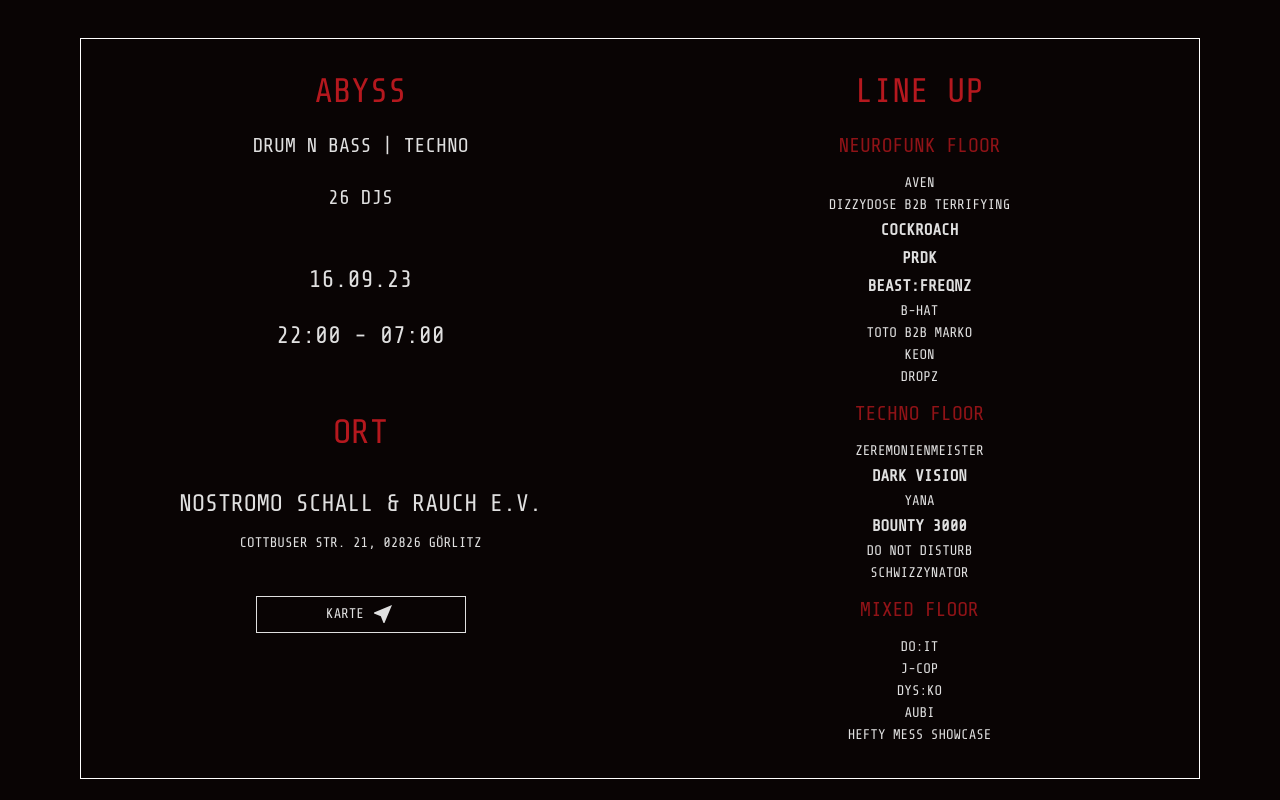
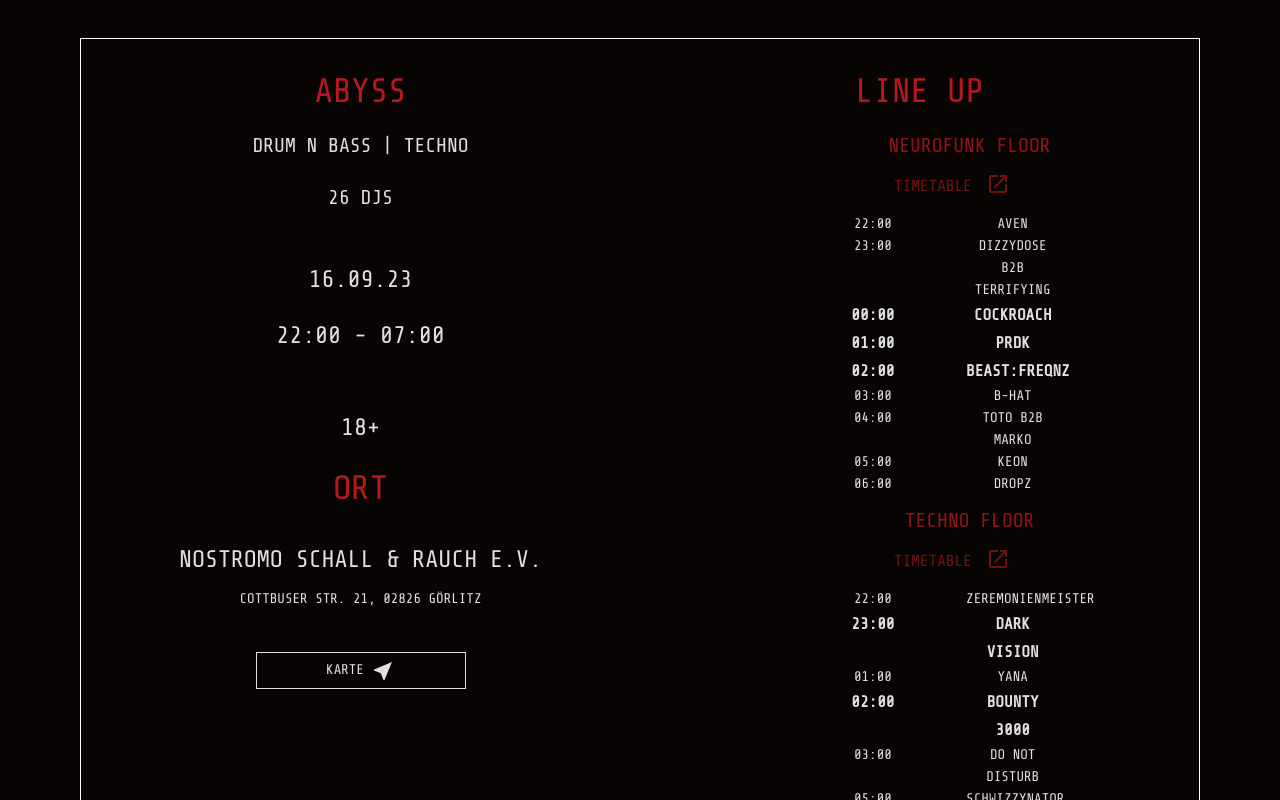
Before and after one commit to Waescheklammer/NocturnalDemons, a React (Create React App) app: page /details in a window 1280 px wide. Shown: the part 860-1660 px from the top of the page. Built offline with nearby package versions, Linux system fonts and the light colour scheme.

Commit message:
added timetables

```diff
--- a/src/features/main/details/Details.tsx
+++ b/src/features/main/details/Details.tsx
@@ -12,6 +12,8 @@ import { events } from "../../../data/eventinfo/Event";
 import { ContentText } from "../../../components/ContentText";
 import InstagramIcon from "@mui/icons-material/Instagram";
 import { ScrollButton } from "../../../components/ScrollButton";
+import LaunchIcon from "@mui/icons-material/Launch";
+import ImageViewer from "react-simple-image-viewer";
 
 const DetailsLink = styled(Link)(({ theme }) => ({
   color: theme.palette.secondary.light,
@@ -29,7 +31,21 @@ export const Details = () => {
   const matchesPhone = useMediaQuery("(max-width:600px)");
   const matchesTablet = useMediaQuery("(max-width:810px)");
 
+  const [currentImage, setCurrentImage] = useState(0);
+  const [isViewerOpen, setIsViewerOpen] = useState(false);
+  const images = lineUpData.stages.map(stage => stage.timetable)
+
   changeBgc(theme.palette.secondary.main);
+
+  const openImageViewer = useCallback((index: number) => {
+    setCurrentImage(index);
+    setIsViewerOpen(true);
+  }, []);
+
+  const closeImageViewer = () => {
+    setCurrentImage(0);
+    setIsViewerOpen(false);
+  };
 
   return (
     <Box
@@ -114,6 +130,9 @@ export const Details = () => {
             <ContentText variant={"h5"} sx={{ mb: "2.5em" }}>
               {events.timeStart} - {events.timeEnd}
             </ContentText>
+            <ContentText variant={"h5"} sx={{ mb: "1em" }}>
+              18+
+            </ContentText>
             <ContentText
               variant={"h4"}
               sx={{
@@ -154,21 +173,78 @@ export const Details = () => {
             >
               {t("lineup")}
             </ContentText>
-            {lineUpData.stages.map((stage) => (
+            {lineUpData.stages.map((stage, index) => (
               <Box key={stage.name}>
                 <ContentText
-                  variant={"h6"}
-                  sx={{ mb: "0.5em", mt: "0.5em", color: !matchesPhone ? "#901317" : "#512D75" }}
+                    variant={"h6"}
+                    sx={{
+                      mb: "0.5em",
+                      mt: "0.5em",
+                      color: !matchesPhone ? "#901317" : "#512D75",
+                      textAlign: "center",
+                      mx: "auto",
+                      pl: "5em",
+                    }}
                 >
                   {stage.name} Floor
                 </ContentText>
+                <ContentText
+                  variant={"subtitle1"}
+                  sx={{
+                    mb: "0.5em",
+                    mt: "0.5em",
+                    color: !matchesPhone ? "primary.dark" : "#512D75",
+                    textAlign: "center",
+                    width: "10em",
+                    mx: "auto",
+                    pl: "5em",
+                    "&:hover": {
+                      cursor: "pointer"
+                    }
+                  }}
+                  onClick={() => openImageViewer(index)}
+                >
+                  <Grid container>
+                    <Grid item xs={8}>
+                      {t("timetable")}
+                    </Grid>
+                    <Grid item xs={1}>
+                      <LaunchIcon></LaunchIcon>
+                    </Grid>
+                  </Grid>
+                </ContentText>
+                {isViewerOpen && (
+                    <ImageViewer
+                        src={images}
+                        currentIndex={currentImage}
+                        disableScroll={false}
+                        closeOnClickOutside={true}
+                        onClose={closeImageViewer}
+                    />
+                )}
                 {stage.acts.map((act) => (
                   <Grid
                     container
                     sx={{ width: "50%", mx: "auto" }}
                     key={act.name}
                   >
-                    <Grid item xs={12}>
+                    <Grid item xs={8}>
+                      <ContentText
+                        variant={
+                          lineUpData.headliners.includes(act.name)
+                            ? "subtitle1"
+                            : "subtitle2"
+                        }
+                        sx={{
+                          fontWeight: lineUpData.headliners.includes(act.name)
+                            ? "bold"
+                            : "normal",
+                        }}
+                      >
+                        {act.time}
+                      </ContentText>
+                    </Grid>
+                    <Grid item xs={4}>
                       <ContentText
                         variant={
                           lineUpData.headliners.includes(act.name)
```
